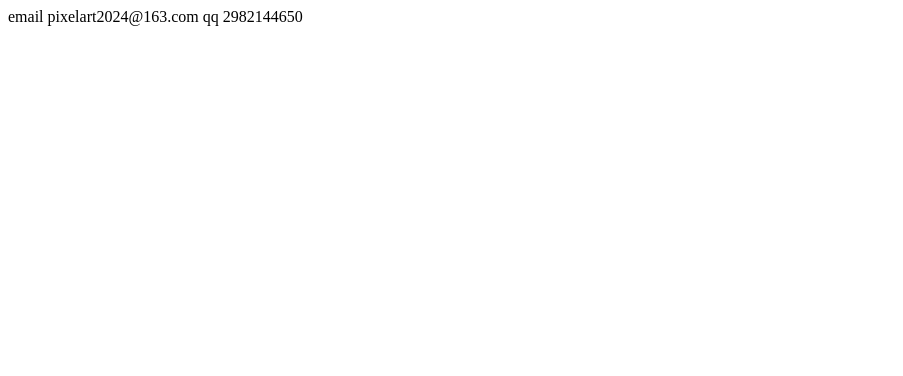
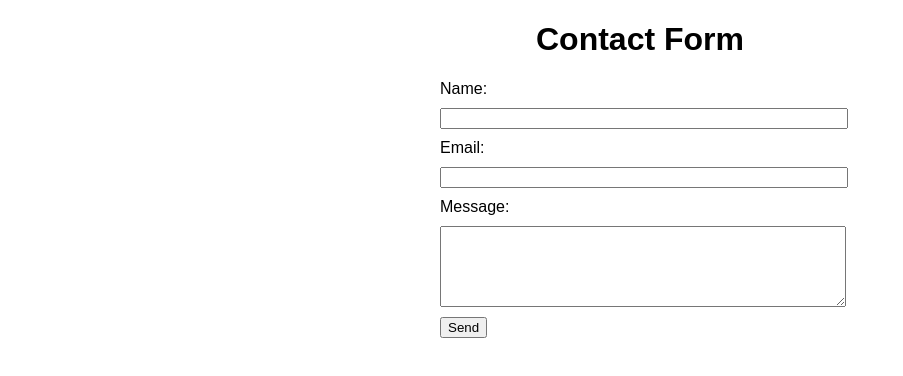
Before and after one commit to PixelArtOffical/pixelartoffical.github.io, a plain HTML site: page contant.html in a window 1280 px wide. Shown: the whole page, without its empty margins (0-903 px from the left). Drawn offline with Linux system fonts and the light colour scheme.

Commit message:
更新 contant.html

```diff
--- a/contant.html
+++ b/contant.html
@@ -1,2 +1,44 @@
-email pixelart2024@163.com
-qq 2982144650
+<!DOCTYPE html>
+<html>
+<head>
+  <title>联系方式</title>
+  <style>
+    body {
+      font-family: Arial, sans-serif;
+      margin: 20px;
+    }
+    h1 {
+      text-align: center;
+    }
+    form {
+      max-width: 400px;
+      margin: 20px auto;
+    }
+    label, input, textarea {
+      display: block;
+      width: 100%;
+      margin-bottom: 10px;
+    }
+    input[type="submit"] {
+      width: auto;
+      margin-top: 10px;
+    }
+  </style>
+</head>
+<body>
+  <h1>Contact Form</h1>
+
+  <form action="https" method="post">
+    <label for="name">Name:</label>
+    <input type="text" id="name" name="name" required>
+
+    <label for="email">Email:</label>
+    <input type="email" id="email" name="email" required>
+
+    <label for="message">Message:</label>
+    <textarea id="message" name="message" rows="5" required></textarea>
+
+    <input type="submit" value="Send">
+  </form>
+</body>
+</html>
```
